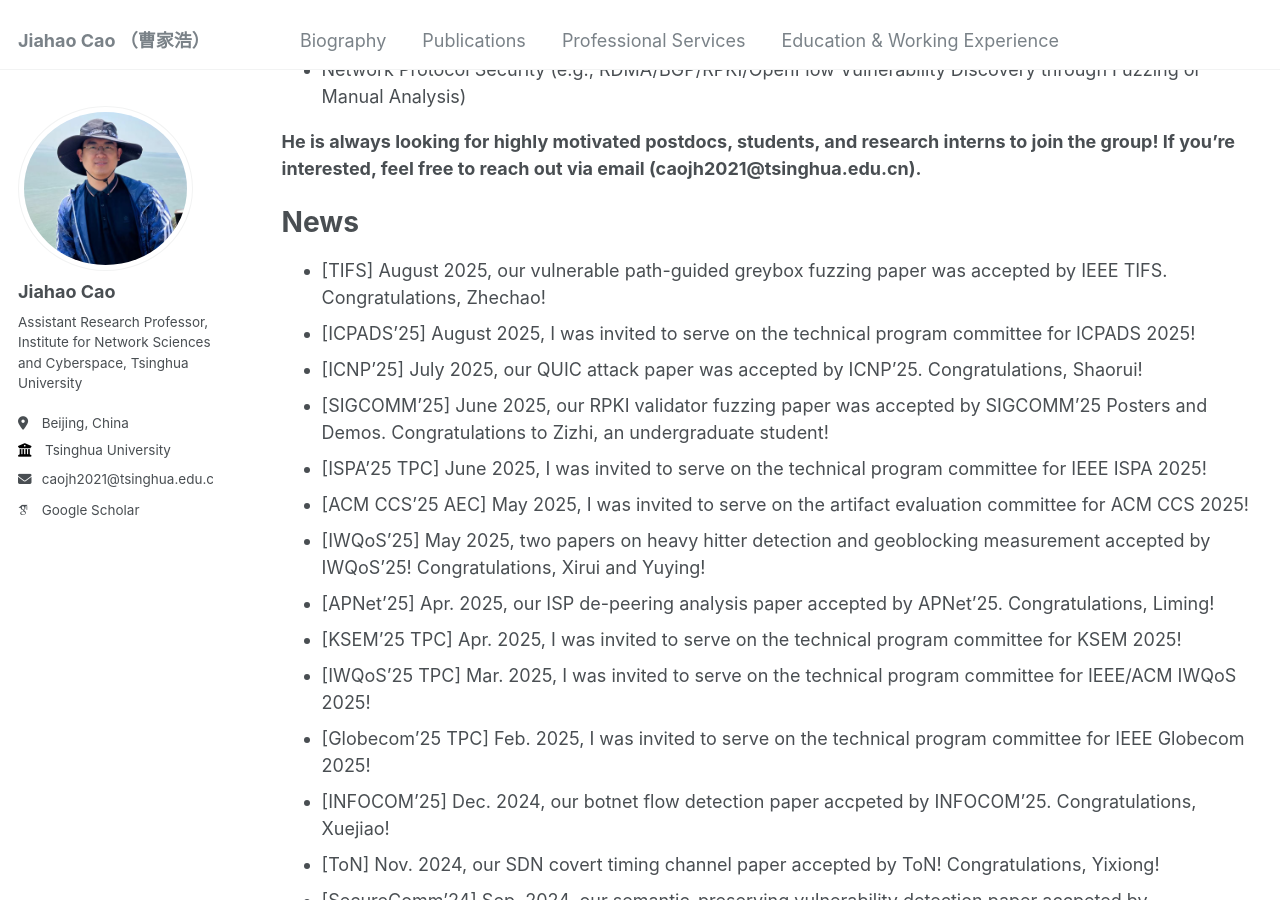
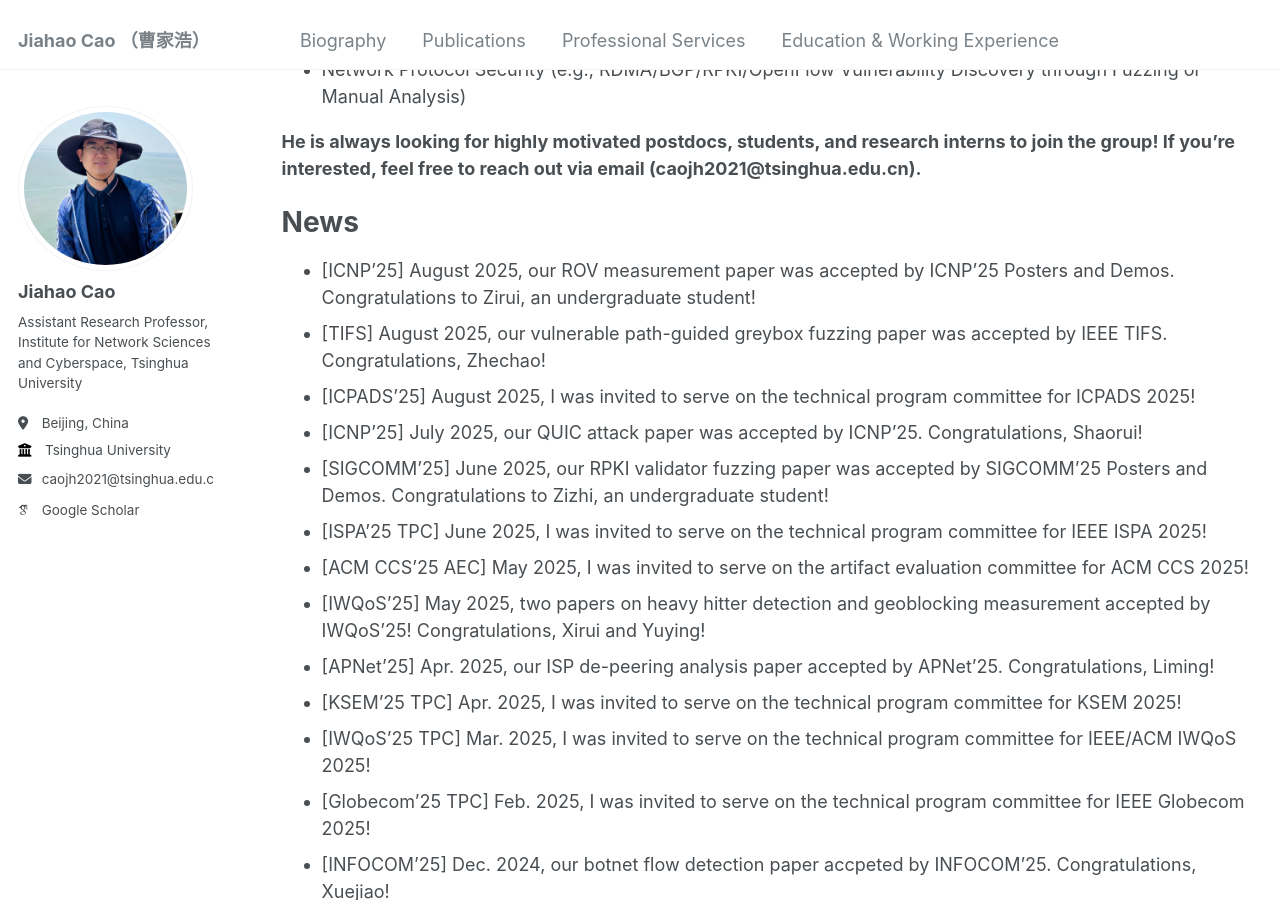
Before and after one commit to caojh15/caojh15.github.io, a Jekyll site: the page built from _pages/about.md, in a window 1280 px wide and 900 px high, scrolled down 607 px. Built offline with Jekyll 4.4.1, drawn with Linux system fonts in a browser that asks for light colours; some web fonts are replaced.

Commit message:
Update about.md

```diff
--- a/_pages/about.md
+++ b/_pages/about.md
@@ -20,6 +20,7 @@ His current interests mainly focus on the following domains:
 **He is always looking for highly motivated postdocs, students, and research interns to join the group! If you're interested, feel free to reach out via email (caojh2021@tsinghua.edu.cn).**
 
 # News
+- [ICNP'25] August 2025, our ROV measurement paper was accepted by ICNP'25 Posters and Demos.  Congratulations to Zirui, an undergraduate student!
 - [TIFS] August 2025, our vulnerable path-guided greybox fuzzing paper was accepted by IEEE TIFS. Congratulations, Zhechao!
 - [ICPADS'25] August 2025,  I was invited to serve on the technical program committee for ICPADS 2025!
 - [ICNP'25] July 2025, our QUIC attack paper was accepted by ICNP'25. Congratulations, Shaorui!
```
